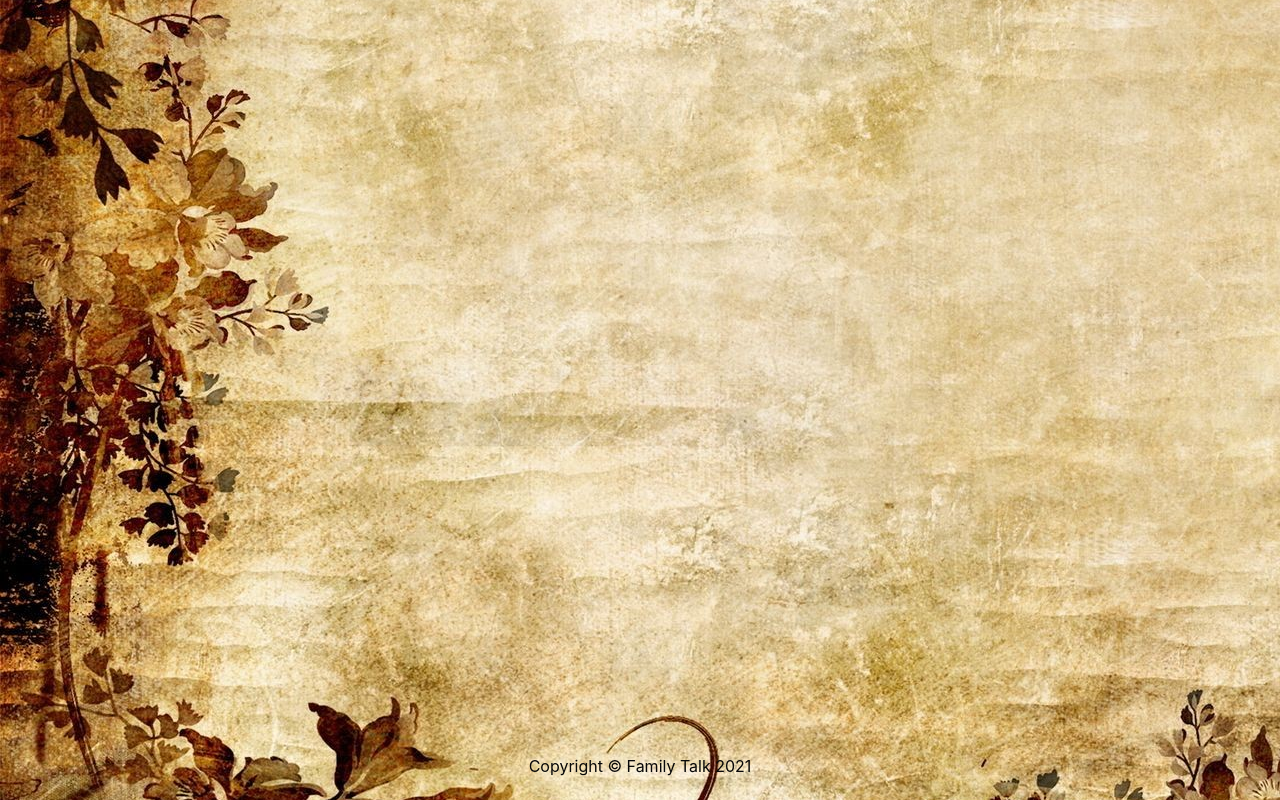
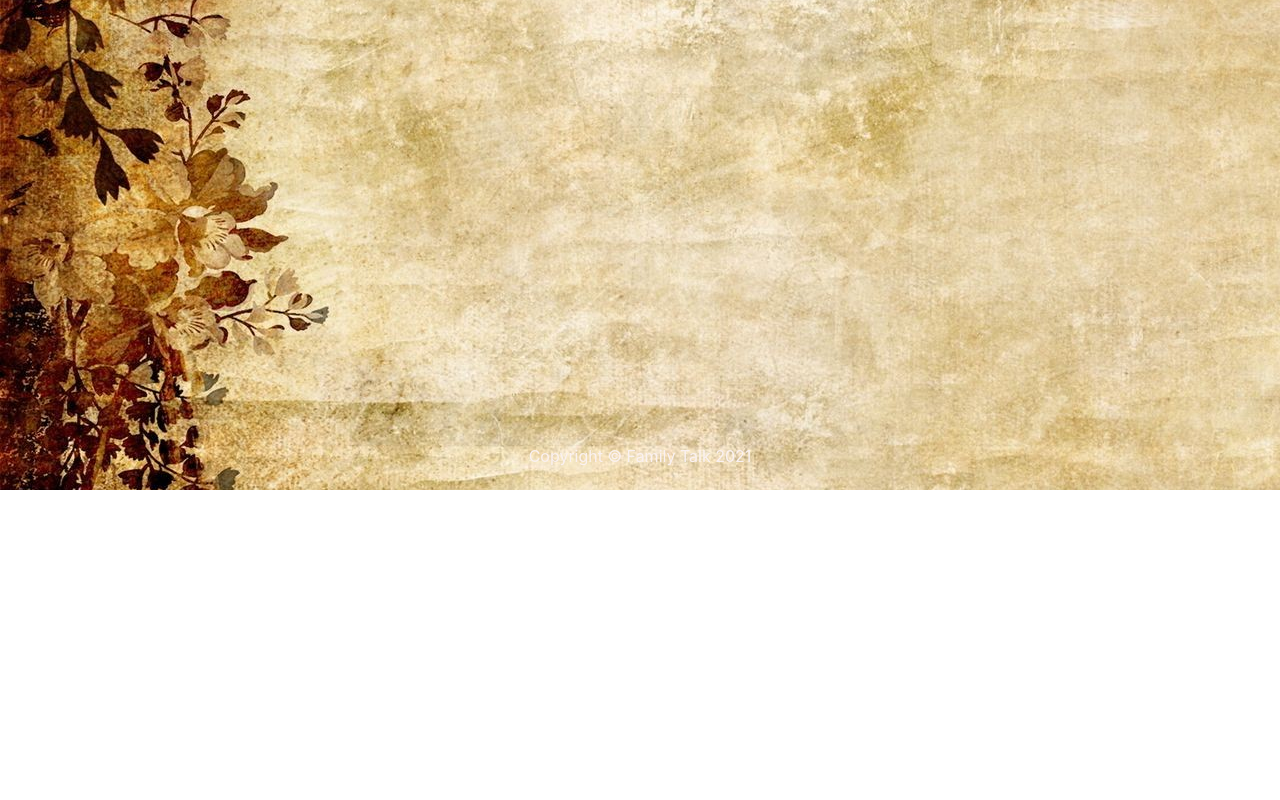
Before and after one commit to tpham13/family-talk-frontend, a React (Create React App) app: page / in a window 1280 px wide. Shown: the part 1427-2227 px from the top of the page. After the commit the page ends 1917 px from the top, so only its background shows below. Built offline with nearby package versions, Linux system fonts and the light colour scheme; no server answers.

Commit message:
Modified Login flow: user login and see all family updates and update form, modified App grid area

```diff
--- a/src/App.css
+++ b/src/App.css
@@ -3,11 +3,12 @@
   /* background-color: #282c34; */
   text-align: center;
   display: grid;
-  grid-template-rows: 1fr 20fr 0fr;
-  grid-template-columns: 2 fr 4fr;
-  gap: 10px;
+  grid-template-rows: 1fr 2fr 15fr 0fr;
+  grid-template-columns: 2fr  4fr;
+  gap: 5px;
   grid-template-areas:
     "navBar navBar"
+    " empty  sharePost"
     " empty content"
     "footer footer"
 
@@ -22,16 +23,17 @@
 }
 
 
+.sharePost {
+  /* background-color: rgb(48, 77, 61); */
+  grid-area: sharePost;
+  grid-row: 2;
+  grid-column: 1/ -1
+}
 .content {
 
   /* background-color: rgb(235, 228, 228); */
   grid-area: content;
   grid-template-columns: 100%;
-  /* min-height: 100vh;
-  min-height: 100%;
-  flex-direction: row-reverse;
-  flex-flow: column-reverse wrap-reverse; */
-
 }
 
 
@@ -43,7 +45,7 @@
 left:0;
 bottom:0;
 right:0;
-color: rgb(8, 8, 8)
+color: rgb(250, 241, 241)
 }
 
 
--- a/src/App.js
+++ b/src/App.js
@@ -7,6 +7,7 @@ import LoginUi from './components/LoginUi.js';
 // import Logout from './components/Logout.js';
 import SignupUi from './components/SignupUi.js';
 import Posts from './components/Posts.js';
+import PostFormWithUi from './components/PostFormWithUi.js';
 import Home from './components/Home.js';
 // import MainContainer from './components/MainContainer'
 import  { Route, Switch, withRouter } from 'react-router-dom';
@@ -36,18 +37,24 @@ class App extends React.Component {
           { loggedIn ? <NavBar location={this.props.location} /> : <Home />}
 
         </div>
+        {/* <div className="posts">
+
+          { loggedIn ? <Posts location={this.props.location} /> : <Home />}
+
+        </div> */}
       {/* render can take a function */}
         <Switch>
           <Fragment>
+
+            <div className="sharePost">
+              {loggedIn ? <PostFormWithUi location={this.props.location} /> : null}
+            </div>
+
           <div className="content">
+            <div>{ loggedIn ? <Posts location={this.props.location} /> : null}</div>
             <Route exact path='/signup' render={({history}) =><SignupUi history={history}/>}/>
             <Route exact path='/login' component={LoginUi}/>
-            <p className="posts">
-              <Route exact path='/posts' component={Posts}/>
-            </p>
-            <p>
-              <Route exact path='/posts/new' component={NewPostFormWrapper}/>
-            </p>
+
             <p>
               <Route exact path='/posts/:id' render={props => {
                 // need to get post objects that has all the attributes to pass down to PostCard
--- a/src/components/Home.js
+++ b/src/components/Home.js
@@ -1,6 +1,5 @@
 import React from 'react';
 import { Link } from 'react-router-dom'
-import LoginUi from './LoginUi'
 
 
 const Home = () => (
```
